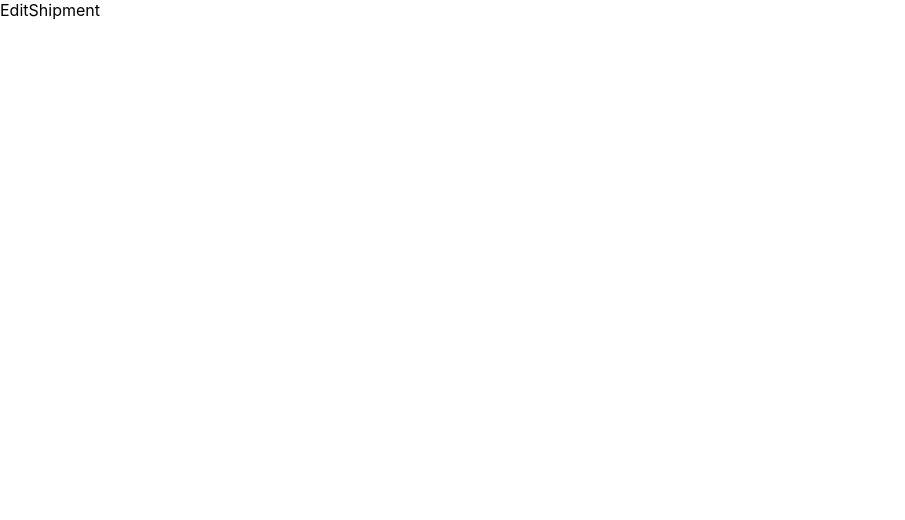
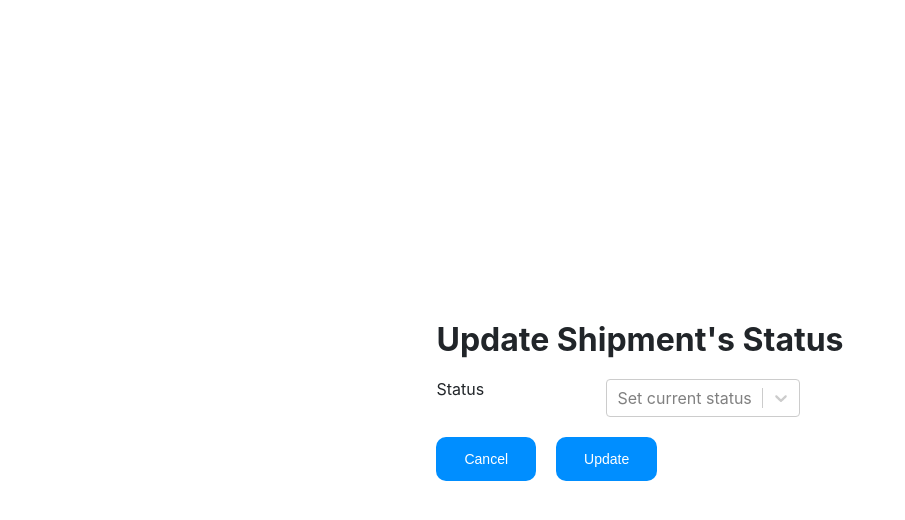
Before and after one commit to Hackathon-Kargo-Team-9/frontend, a Next.js app: page /shipment/edit in a window 1280 px wide. Shown: the top 520 px of the page, without its empty margins (0-905 px from the left). Built offline with nearby package versions, Linux system fonts and the light colour scheme.

Commit message:
create edit status page

```diff
--- a/pages/shipment/allocate.js
+++ b/pages/shipment/allocate.js
@@ -27,12 +27,6 @@ const FormRow = styled.div`
 
 const Label = styled.label`
   width: 150px;
-`;
-
-const Input = styled.input`
-  width: 100%;
-  height: 40px;
-  padding: 5px 10px;
 `;
 
 const ButtonRow = styled.div`
--- a/pages/shipment/edit.js
+++ b/pages/shipment/edit.js
@@ -1,7 +1,88 @@
-import React from "react";
+import React, { useState } from "react";
+import styled from "styled-components";
+import Select from "react-select";
+
+const Container = styled.div`
+  min-height: 100vh;
+  width: 100%;
+  background-color: var(--light);
+  color: var(--darkgrey);
+  max-width: 500px;
+  margin: 0 auto;
+  display: flex;
+  justify-content: center;
+  align-items: center;
+`;
+
+const Form = styled.div`
+  display: flex;
+  flex-direction: column;
+  gap: 20px;
+`;
+
+const FormRow = styled.div`
+  display: flex;
+  gap: 20px;
+`;
+
+const Label = styled.label`
+  width: 150px;
+`;
+
+const ButtonRow = styled.div`
+  display: flex;
+  flex-direction: row;
+  gap: 20px;
+`
 
 function EditShipment() {
-  return <div>EditShipment</div>;
+
+  const status = [
+    {
+      label: "Ongoing to Origin",
+      value: "Ongoing to Origin"
+    },
+    {
+      label: "At Origin",
+      value: "At Origin"
+    },
+    {
+      label: "Ongoing to Destination",
+      value: "Ongoing to Destination"
+    },
+    {
+      label: "At Destination",
+      value: "At Destination"
+    },
+    {
+      label: "Completed",
+      value: "Completed"
+    }
+  ]
+  const [selectedStatus, setSelectedStatus] = useState("")
+
+  const handleCancel = {}
+  const handleUpdate = {}
+
+  return (
+    <Container>
+      <Form>
+        <h1>Update Shipment's Status</h1>
+        <FormRow>
+          <Label htmlFor="status">Status</Label>
+          <Select
+            onChange={(i) => setSelectedStatus(i.value)}
+            placeholder="Set current status"
+            options={status}
+          />
+        </FormRow>
+        <ButtonRow>
+          <button onClick={handleCancel}>Cancel</button>
+          <button onClick={handleUpdate}>Update</button>
+        </ButtonRow>
+      </Form>
+    </Container>
+  );
 }
 
 export default EditShipment;
```
